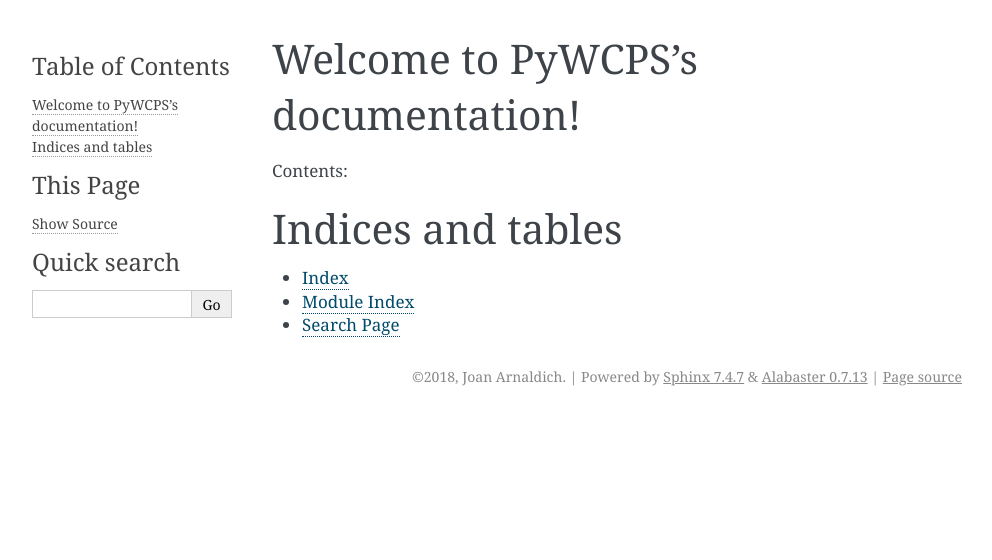
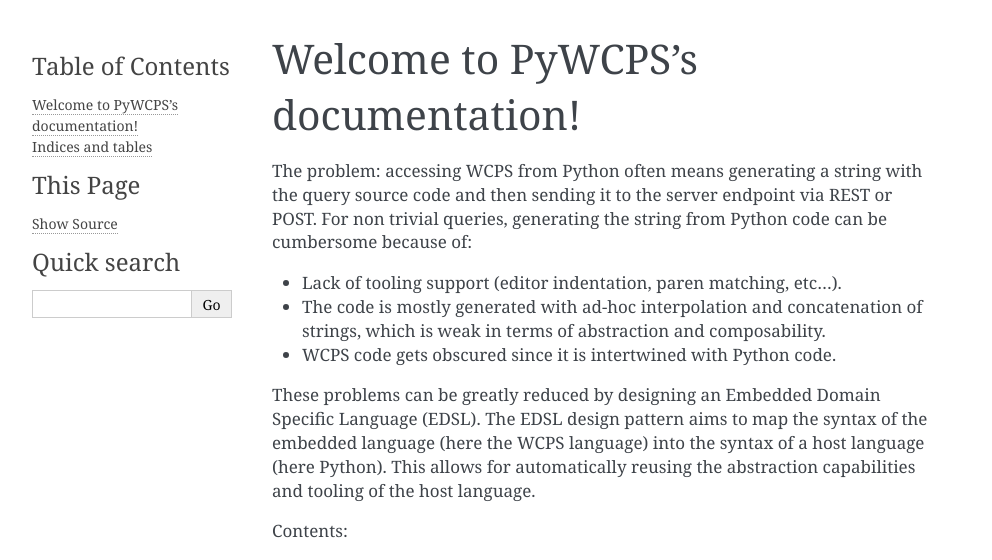
Before and after one commit to jarnaldich/pywcps, a Sphinx documentation site: the page built from docs/index.rst, in a window 1280 px wide. Shown: the top 560 px of the page, without its empty margins (148-1140 px from the left). Built offline with Sphinx 7.4.7, drawn with Linux system fonts in a browser that asks for light colours; grey boxes are pictures that could not be loaded.

Commit message:
Added sphinx doc

```diff
--- a/docs/conf.py
+++ b/docs/conf.py
@@ -19,7 +19,7 @@ import shlex
 # If extensions (or modules to document with autodoc) are in another directory,
 # add these directories to sys.path here. If the directory is relative to the
 # documentation root, use os.path.abspath to make it absolute, like shown here.
-#sys.path.insert(0, os.path.abspath('.'))
+sys.path.insert(0, os.path.abspath('../'))
 
 # -- General configuration ------------------------------------------------
 
--- a/docs/index.rst
+++ b/docs/index.rst
@@ -6,12 +6,24 @@
 Welcome to PyWCPS's documentation!
 ==================================
 
+The problem: accessing WCPS from Python often means generating a string with the query source code and then sending it to the server endpoint via REST or POST. For non trivial queries, generating the string from Python code can be cumbersome because of:
+
+- Lack of tooling support (editor indentation, paren matching, etc...).
+- The code is mostly generated with ad-hoc interpolation and concatenation of strings, which is weak in terms of abstraction and composability.
+- WCPS code gets obscured since it is intertwined with Python code.
+
+These problems can be greatly reduced by designing an Embedded Domain Specific Language (EDSL). The EDSL design pattern aims to map the syntax of the embedded language (here the WCPS language) into the syntax of a host language (here Python). This allows for automatically reusing the abstraction capabilities and tooling of the host language.
+
+
 Contents:
 
 .. toctree::
    :maxdepth: 2
 
+.. automodule:: pywcps.ast_rewrite
 
+.. autoclass:: pywcps.ast_rewrite.Rewrite
+    :members:
 
 Indices and tables
 ==================
```
Also changed, not shown: 1 other file.
